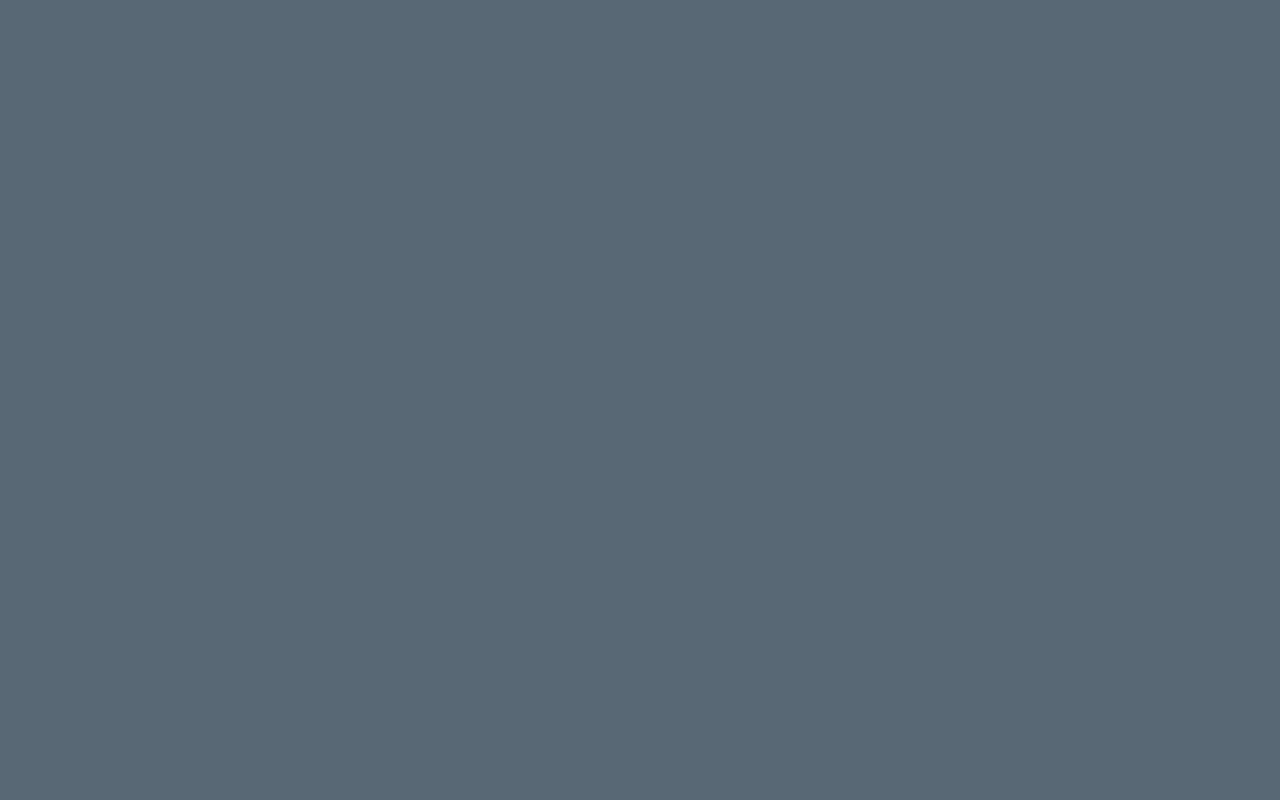
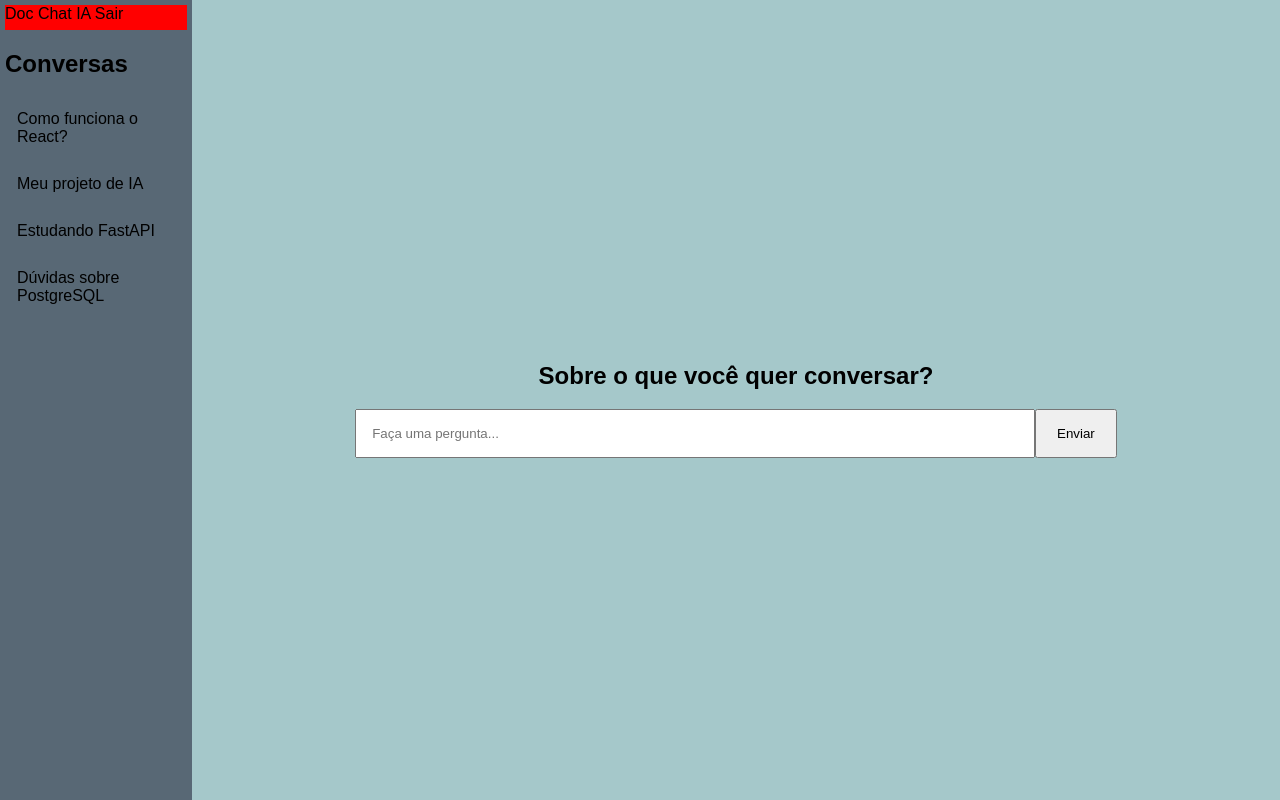
Before and after one commit to JoaoP-Melo/doc-chat-ia, a React app in the folder frontend/: page /home in a window 1280 px wide. Before the commit this address had no page. Built offline with nearby package versions, Linux system fonts and the light colour scheme; the HTML template or start-up script is replaced by a standard one.

Commit message:
feat: defini estrutura inicial da pagina home do sistema

```diff
--- a/frontend/src/App.jsx
+++ b/frontend/src/App.jsx
@@ -1,6 +1,7 @@
 import { BrowserRouter, Routes, Route } from 'react-router-dom'
 import LoginPage from './features/auth/pages/loginPage.jsx'
 import RegisterPage from './features/auth/pages/registerPage.jsx'
+import HomePage from './features/conversation/pages/homePage.jsx'
 
 function App() {
     return (
@@ -8,6 +9,7 @@ function App() {
             <Routes>
                 <Route path="/login" element={<LoginPage/>}/>
                 <Route path="/register" element={<RegisterPage/>}/>
+                <Route path="/home" element={<HomePage/>}/>
             </Routes>
         </BrowserRouter>
     )
--- /dev/null
+++ b/frontend/src/features/conversation/pages/homePage.css
@@ -0,0 +1,78 @@
+html,
+body,
+#root {
+    width: 100%;
+    height: 100%;
+    margin: 0;
+}
+
+section {
+    width: 100%;
+    min-height: 100vh;
+    display: flex;
+    flex-direction: column;
+}
+
+.header {
+    width: 100%;
+    height: 25px;
+    flex-shrink: 0;
+    background: red;
+}
+
+.top {
+    display: flex;
+    width: 100%;
+    flex: 1;
+    min-height: 0;
+}
+
+.left-column {
+    width: 15%;
+    padding: 5px;
+    box-sizing: border-box;
+}
+
+.conversation-list {
+    display: flex;
+    flex-direction: column;
+    gap: 5px;
+}
+
+.conversation {
+    padding: 12px;
+    cursor: pointer;
+}
+
+.conversation:hover {
+    background: rgba(255, 255, 255, 0.2);
+}
+
+.start {
+    width: 85%;
+    box-sizing: border-box;
+    background: #a5c8ca;
+
+    display: flex;
+    justify-content: center;
+    align-items: center;
+}
+
+.chat-container {
+    width: 70%;
+    text-align: center;
+}
+
+.question-form {
+    display: flex;
+    width: 100%;
+}
+
+.question-form input {
+    flex: 1;
+    padding: 15px;
+}
+
+.question-form button {
+    padding: 15px 20px;
+}
--- /dev/null
+++ b/frontend/src/features/conversation/pages/homePage.jsx
@@ -0,0 +1,72 @@
+import './homePage.css'
+
+function HomePage(){
+
+    const conversations =
+    [
+        {
+            id: 1,
+            titulo: "Como funciona o React?"
+        },
+        {
+            id: 2,
+            titulo: "Meu projeto de IA"
+        },
+        {
+            id: 3,
+            titulo: "Estudando FastAPI"
+        },
+        {
+            id: 4,
+            titulo: "Dúvidas sobre PostgreSQL"
+        }
+    ];
+
+    return (
+        <section>
+            <div className='top'>
+                <div className='left-column'>
+
+                    <div className='header'>
+                        Doc Chat IA
+                        Sair
+                    </div>
+                    <h2>Conversas</h2>
+
+                    <div className="conversation-list">
+
+                        {conversations.map((conversa) => (
+                            <div
+                                className="conversation"
+                                key={conversa.id}
+                            >
+                                {conversa.titulo}
+                            </div>
+                        ))}
+
+                    </div>
+
+                </div>
+
+                <div className='start'>
+                        <div className="chat-container">
+                            <h1>Sobre o que você quer conversar?</h1>
+
+                            <form className="question-form">
+                                <input
+                                    type="text"
+                                    placeholder="Faça uma pergunta..."
+                                />
+
+                                <button type="submit">
+                                    Enviar
+                                </button>
+                            </form>
+                        </div>
+                </div>
+            </div>
+        </section>
+    )
+}
+
+export default HomePage
```
